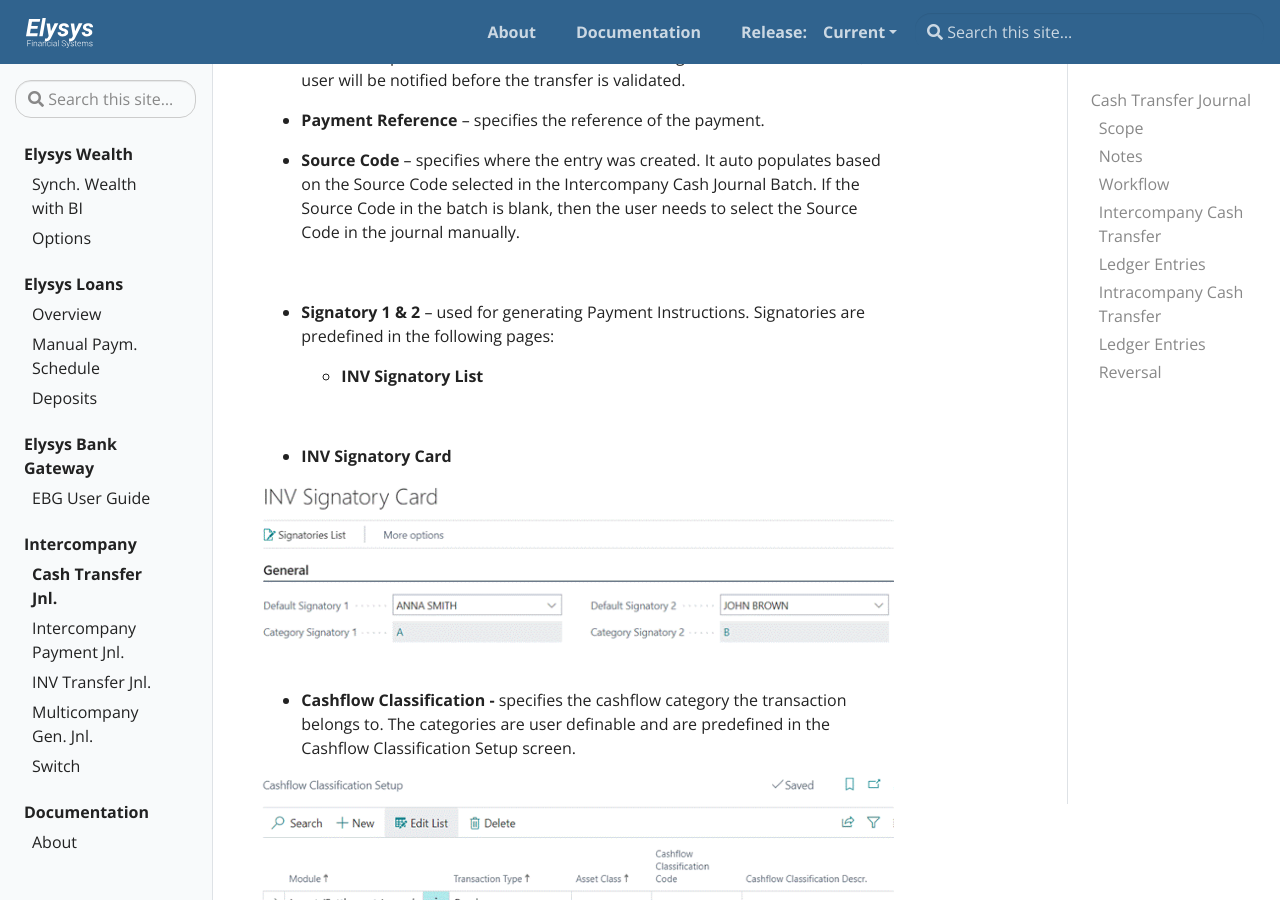
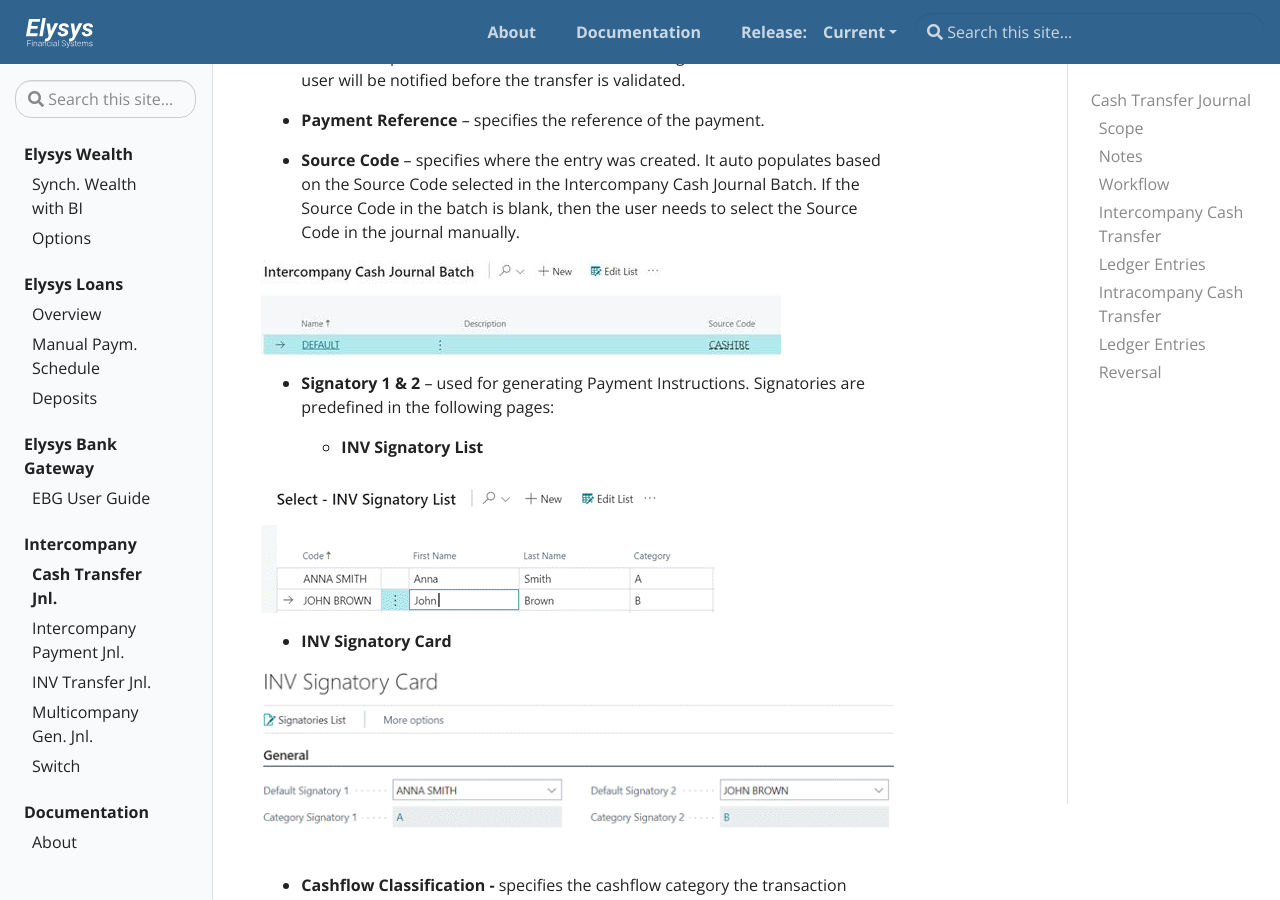
Before and after one commit to Elysys/Docs, a Jekyll site: the page built from _docs/intercompany/CashTransferJournal.md, in a window 1280 px wide and 900 px high, scrolled down 1868 px. Built offline with Jekyll 4.4.1, drawn with Linux system fonts in a browser that asks for light colours.

Commit message:
US 307 fixing image 3 and 4 of interco cash transfer jnl.

```diff
--- a/_docs/intercompany/CashTransferJournal.md
+++ b/_docs/intercompany/CashTransferJournal.md
@@ -83,14 +83,14 @@ Notes:
     Journal Batch. If the Source Code in the batch is blank, then the
     user needs to select the Source Code in the journal manually.
 
-![](CashTransferJournal//image003.png)
+![](../../assets/img/CashTransferJournal/image003.png)
 
 -   **Signatory 1 & 2** -- used for generating Payment Instructions.
     Signatories are predefined in the following pages:
 
     -   **INV Signatory List**
 
-![](CashTransferJournal//image004.png)
+![](../../assets/img/CashTransferJournal/image004.png)
 
 -   **INV Signatory Card  **
 
```
